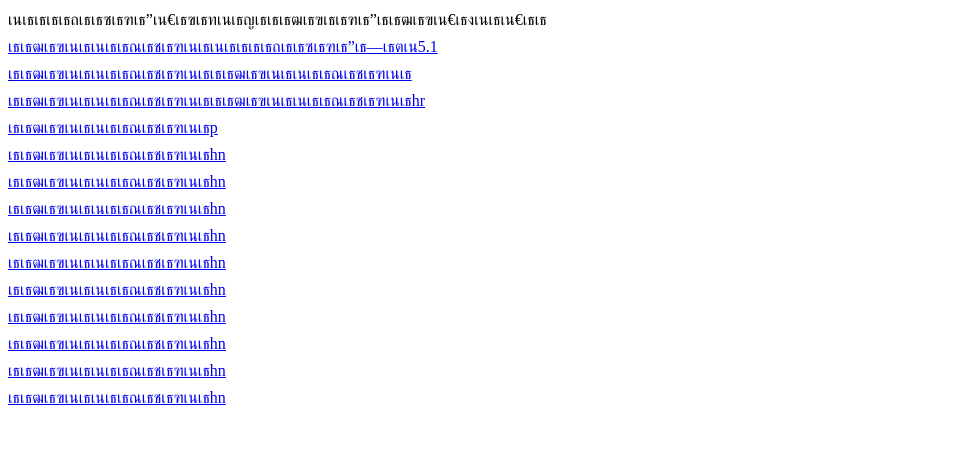
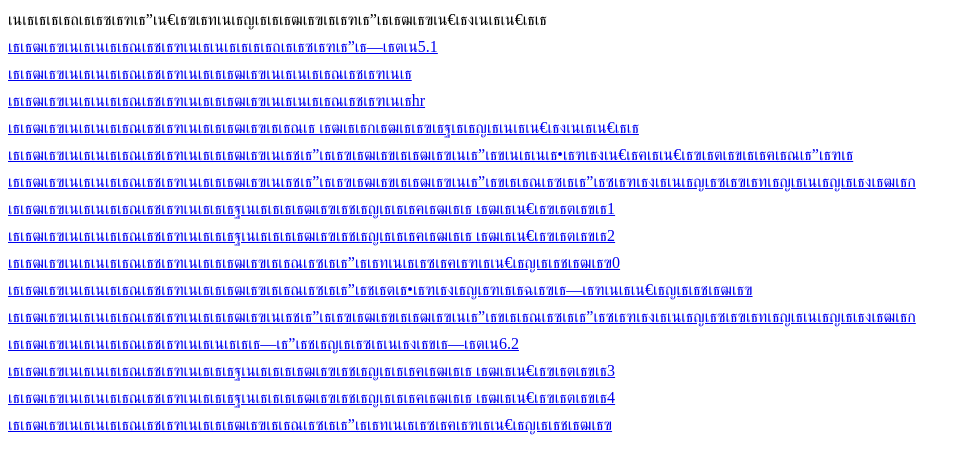
Before and after one commit to meen6767/7878, a plain HTML site: page index.html in a window 1280 px wide. Shown: the whole page, without its empty margins (0-969 px from the left). Drawn offline with Linux system fonts and the light colour scheme.

Commit message:
Update index.html

```diff
--- a/index.html
+++ b/index.html
@@ -8,16 +8,17 @@
     <a href="100.html" target=_blank>การใช้คำสั่งแบบฝึกหัดที่5.1</a><br>
      <a href="3.5.html" target=_parent>การใช้คำสั่งการใช้คำสั่ง</a><br>
      <a href="3.6.html" target=_self>การใช้คำสั่งการใช้คำสั่งhr</a><br>
-     <a href="5.16.html" target=_top>การใช้คำสั่งp</a><br>
-      <a href="5.5.html" target=_blank>การใช้คำสั่งhn</a><br>
-      <a href="5.9.html" target=_blank>การใช้คำสั่งhn</a><br>
-      <a href="6.2.html" target=_blank>การใช้คำสั่งhn</a><br>
-      <a href="6.3.html" target=_blank>การใช้คำสั่งhn</a><br>
-      <a href="6.6.html" target=_blank>การใช้คำสั่งhn</a><br>
-      <a href="6.8.html" target=_blank>การใช้คำสั่งhn</a><br>
-      <a href="7.0.html" target=_blank>การใช้คำสั่งhn</a><br>
-      <a href="tanaton1.html" target=_blank>การใช้คำสั่งhn</a><br>
-      <a href="tanaton2.html" target=_blank>การใช้คำสั่งhn</a><br>
-      <a href="tanaton3.html" target=_blank>การใช้คำสั่งhn</a><br>
+     <a href="5.16.html" target=_top>การใช้คำสั่งการนำภาพมาประกอบในเว็บเพจ</a><br>
+      <a href="5.5.html" target=_blank>การใช้คำสั่งการแสดงรายการโดยใช้ตัวเลขเรียงลำดับ</a><br>
+      <a href="5.9.html" target=_blank>การใช้คำสั่งการแสดงรายการโดยกำหนดหัวข้อหรือข้อความ</a><br>
+      <a href="6.2.html" target=_blank>การใช้คำสั่งคะแนนการสอบกลางภาคเรียน1</a><br>
+      <a href="6.3.html" target=_blank>การใช้คำสั่งคะแนนการสอบกลางภาคเรียน2</a><br>
+      <a href="6.6.html" target=_blank>การใช้คำสั่งการกำหนดพื้นหลังเอกสาร0</a><br>
+      <a href="6.8.html" target=_blank>การใช้คำสั่งการกำหนดสีตัวอักษรทั้งเอกสาร</a><br>
+      <a href="7.0.html" target=_blank>การใช้คำสั่งการแสดงรายการโดยกำหนดหัวข้อหรือข้อความ</a><br>
+      <a href="tanaton1.html" target=_blank>การใช้คำสั่งแบบทดสอบหน่วยที่6.2</a><br>
+      <a href="tanaton2.html" target=_blank>การใช้คำสั่งคะแนนการสอบกลางภาคเรียน3</a><br>
+      <a href="tanaton3.html" target=_blank>การใช้คำสั่งคะแนนการสอบกลางภาคเรียน4</a><br>
+      <a href="6.5.html" target=_blank>การใช้คำสั่งการกำหนดพื้นหลังเอกสาร</a><br>
   </body>
 </htm>
```
